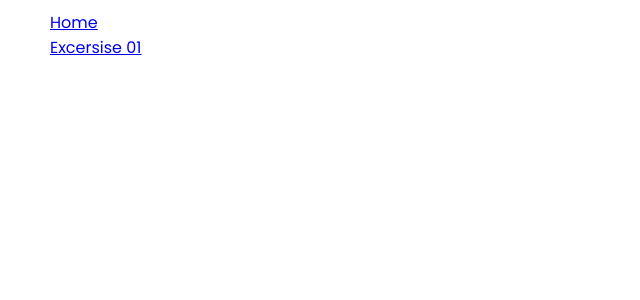
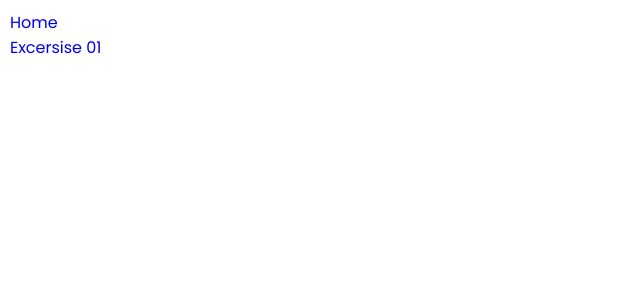
Before and after one commit to jagli/learn, a Nuxt app: page / in a window 1280 px wide. Shown: the top 300 px of the page, without its empty margins (0-640 px from the left). Built offline with nearby package versions, Linux system fonts and the light colour scheme.

Commit message:
ul li changes

```diff
--- a/layouts/default.vue
+++ b/layouts/default.vue
@@ -2,10 +2,8 @@
   <div>
     <div class="nav">
       <ul>
-        <nuxt-link to="/">Home</nuxt-link>
-      </ul>
-      <ul>
-        <nuxt-link to="/excersise-01">Excersise 01</nuxt-link>
+        <li><nuxt-link to="/">Home</nuxt-link></li>
+        <li><nuxt-link to="/excersise-01">Excersise 01</nuxt-link></li>
       </ul>
     </div>
     <Nuxt />
@@ -24,4 +22,18 @@
   top: 10px;
   left: 10px;
 }
+
+a:link {
+  text-decoration: none;
+}
+
+ul {
+  list-style-type: none;
+  margin: 0;
+  padding: 0;
+}
+
+li a {
+  display: block;
+}
 </style>
```
